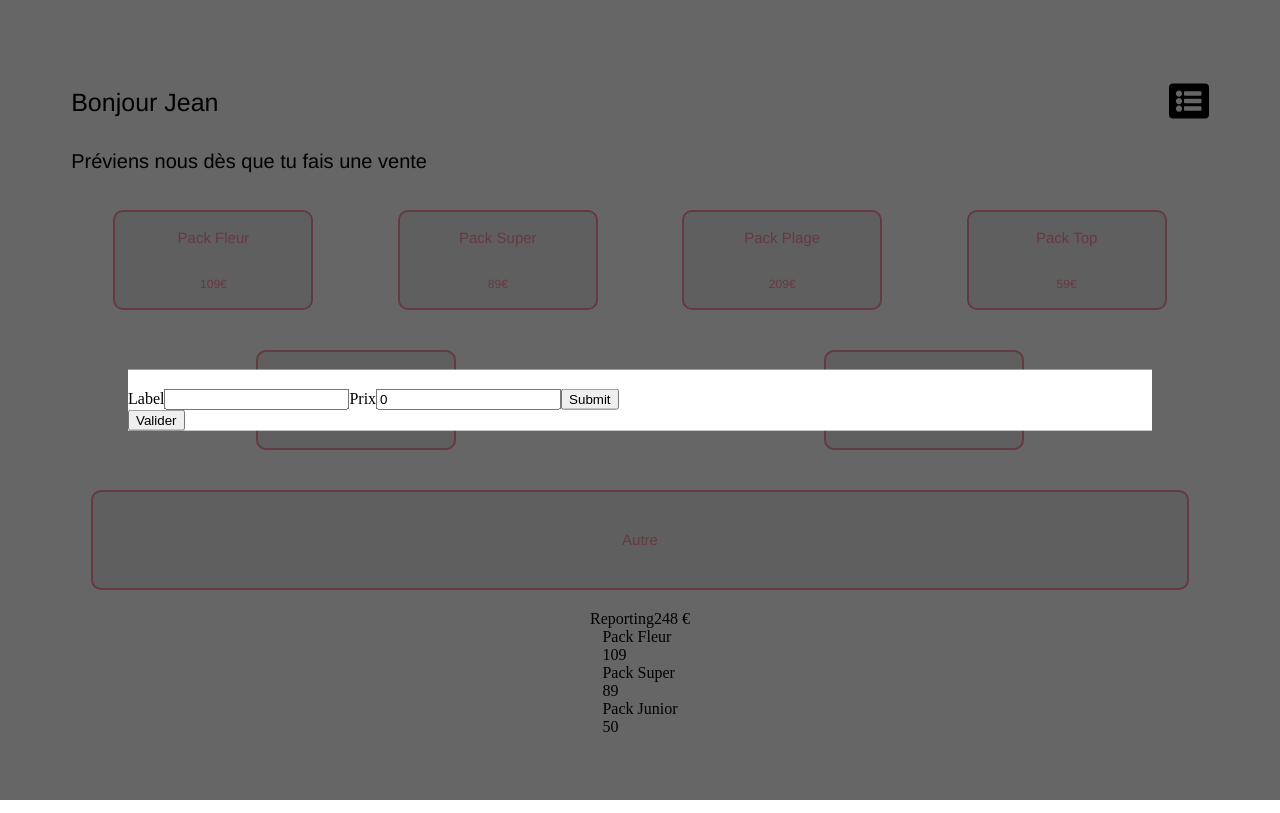
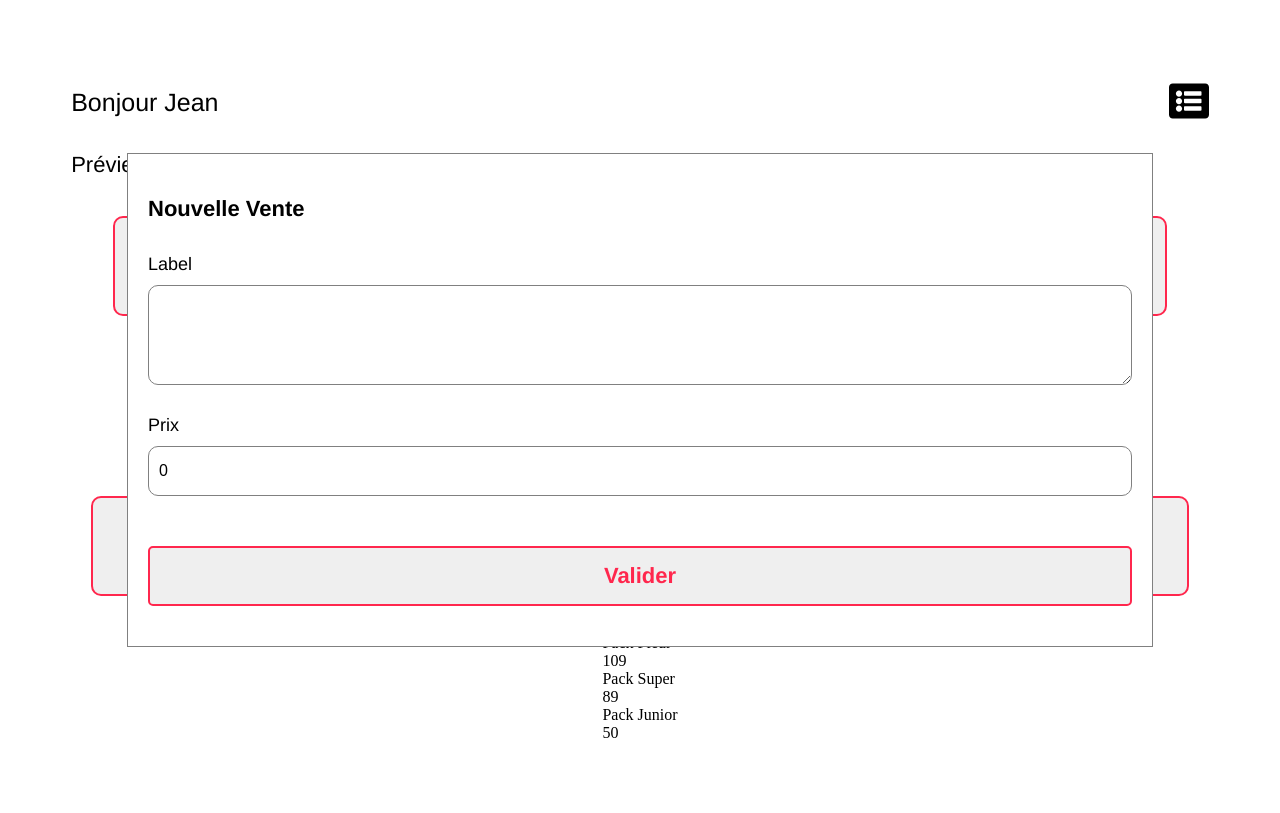
Before and after one commit to Corentin-glt/kata, a React app: page /#/report in a window 1280 px wide. Both pictures are taken after a click on the button "Autre". Built offline with nearby package versions, Linux system fonts and the light colour scheme.

Commit message:
design modal

```diff
--- a/src/Actions/Pack/pack.js
+++ b/src/Actions/Pack/pack.js
@@ -53,6 +53,7 @@ export const updatePackError = (error) => {
 export const createPack = (pack) => {
   return (dispatch) => {
     dispatch(loadingPack());
+    console.log(pack);
     if (!pack.title || typeof pack.title !== 'string' || !pack.price ||
       typeof pack.price !== 'number' || !pack.user_id ||
       typeof pack.user_id !== "string") {
--- a/src/Components/buttonArray/buttonArray.scss
+++ b/src/Components/buttonArray/buttonArray.scss
@@ -2,7 +2,7 @@ $maxPercentage: 100%;
 $labelTitleFontSize: 15px;
 $labelPriceFontSize: 12px;
 $buttonFontFamily: Helvetica, sans-serif;
-$buttonColor: darken(pink, 10%);
+$buttonColor: darken(pink, 30%);
 
 @mixin flexRowSpaceAround() {
   display: flex;
--- a/src/Components/modal/modal.js
+++ b/src/Components/modal/modal.js
@@ -3,10 +3,9 @@ import React from 'react';
 export default function Modal({ handleClose, show, children}) {
   const modalContainer = show ? "modal displayBlock" : "modal displayNone";
   return (
-    <div className={modalContainer}>
-      <section className="modalSection">
+    <div onClick={handleClose} className={modalContainer}>
+      <section onClick={(e) => e.stopPropagation()} className="modalSection">
         {children}
-        <button >Valider</button>
       </section>
     </div>
   );
--- a/src/Components/modal/modal.scss
+++ b/src/Components/modal/modal.scss
@@ -4,12 +4,13 @@
   left: 0;
   width:100%;
   height: 100%;
-  background: rgba(0, 0, 0, 0.6);
+  background: transparent;
 }
 
 .modalSection {
   position:fixed;
   background: white;
+  border: solid 1px gray;
   width: 80%;
   height: auto;
   top:50%;
--- a/src/Pages/Report/report.scss
+++ b/src/Pages/Report/report.scss
@@ -1,10 +1,73 @@
 @import '../../Components/buttonArray/buttonArray.scss';
 @import '../../Components/modal/modal.scss';
 $fontReportTitle: Helvetica, sans-serif;
-$fontReportSize: 20px;
+$fontReportSize: 22px;
+$fontLabelSize: 18px;
+$fontInputSize: 16px;
+$buttonColor: darken(pink, 30%);
+
+@mixin displayFlexColumn() {
+  display: flex;
+  flex-direction: column;
+  justify-content: space-around;
+  align-items: flex-start;
+}
 
 .reportTitle {
   font-family: $fontReportTitle;
   font-size: $fontReportSize;
   font-weight: lighter;
 }
+
+.formContainer {
+  padding: 20px;
+  @include displayFlexColumn();
+  .modalTitle {
+    font-family: $fontReportTitle;
+    font-size: $fontReportSize;
+  }
+  .valueLabel {
+    height: 100%;
+    width: 100%;
+    margin: 10px 0;
+    font-size: $fontLabelSize;
+    font-family: $fontReportTitle;
+    @include displayFlexColumn();
+  }
+  .inputLabel {
+    min-height: 100px;
+    max-width: 100%;
+    width: 100%;
+    border-radius: 10px;
+    border: gray solid 1px;
+    font-size: $fontInputSize;
+    padding: 10px;
+    box-sizing:border-box;
+    margin-bottom: 20px;
+  }
+  .inputPrice {
+    width: 100%;
+    max-width: 100%;
+    min-height: 50px;
+    border-radius: 10px;
+    font-size: $fontInputSize;
+    border: gray solid 1px;
+    padding: 10px;
+    box-sizing:border-box;
+    margin-bottom: 20px;
+
+  }
+
+  .validateButton {
+    width: 100%;
+    height: 60px;
+    margin-top: 30px;
+    margin-bottom: 20px;
+    border: 2px solid $buttonColor;
+    border-radius: 5px;
+    font-family: $fontReportTitle;
+    font-size:$fontReportSize;
+    font-weight: bold;
+    color: $buttonColor;
+  }
+}
--- a/src/Pages/Report/reportContainer.js
+++ b/src/Pages/Report/reportContainer.js
@@ -29,7 +29,7 @@ class Report extends Component {
   }
 
   showModal() {
-    this.setState({show: true});
+    this.setState({modalTitle: 'Nouvelle Vente', show: true});
   };
 
   hideModal() {
@@ -41,12 +41,17 @@ class Report extends Component {
   }
 
   handlePrice(e) {
-    this.setState({valuePrice: e.target.value});
+    this.setState({valuePrice: parseFloat(e.target.value)});
   }
 
   handleSubmit(e) {
     e.preventDefault();
-    console.log(this.state);
+    this.hideModal();
+    this.props.createPack({
+      title: this.state.valueLabel,
+      price: this.state.valuePrice,
+      user_id: this.props.userReducer.user.id
+    })
   }
 
   updateMyPack(id) {
--- a/src/Pages/Report/reportScene.js
+++ b/src/Pages/Report/reportScene.js
@@ -19,17 +19,20 @@ const ReportScene = (props) => {
                  deletePack={props.deleteMyPack}
       />
       <Modal show={show} handleClose={hideModal}>
-        <form onSubmit={handleSubmit}>
-          <h3>{modalTitle}</h3>
-          <label>
+        <form className="formContainer" onSubmit={handleSubmit}>
+          <h3 className="modalTitle">{modalTitle}</h3>
+          <label className="valueLabel">
             Label
-            <input type="text" value={valueLabel} onChange={handleLabel}/>
           </label>
-          <label>
+          <textarea className="inputLabel" value={valueLabel}
+                    onChange={handleLabel}/>
+          <label className="valueLabel">
             Prix
-            <input type="number" value={valuePrice} onChange={handlePrice}/>
           </label>
-          <input type="submit" value="Submit"/>
+          <input className="inputPrice" type="number" value={valuePrice}
+                 onChange={handlePrice}/>
+
+          <input className="validateButton" type="submit" value="Valider"/>
         </form>
       </Modal>
     </div>
```
